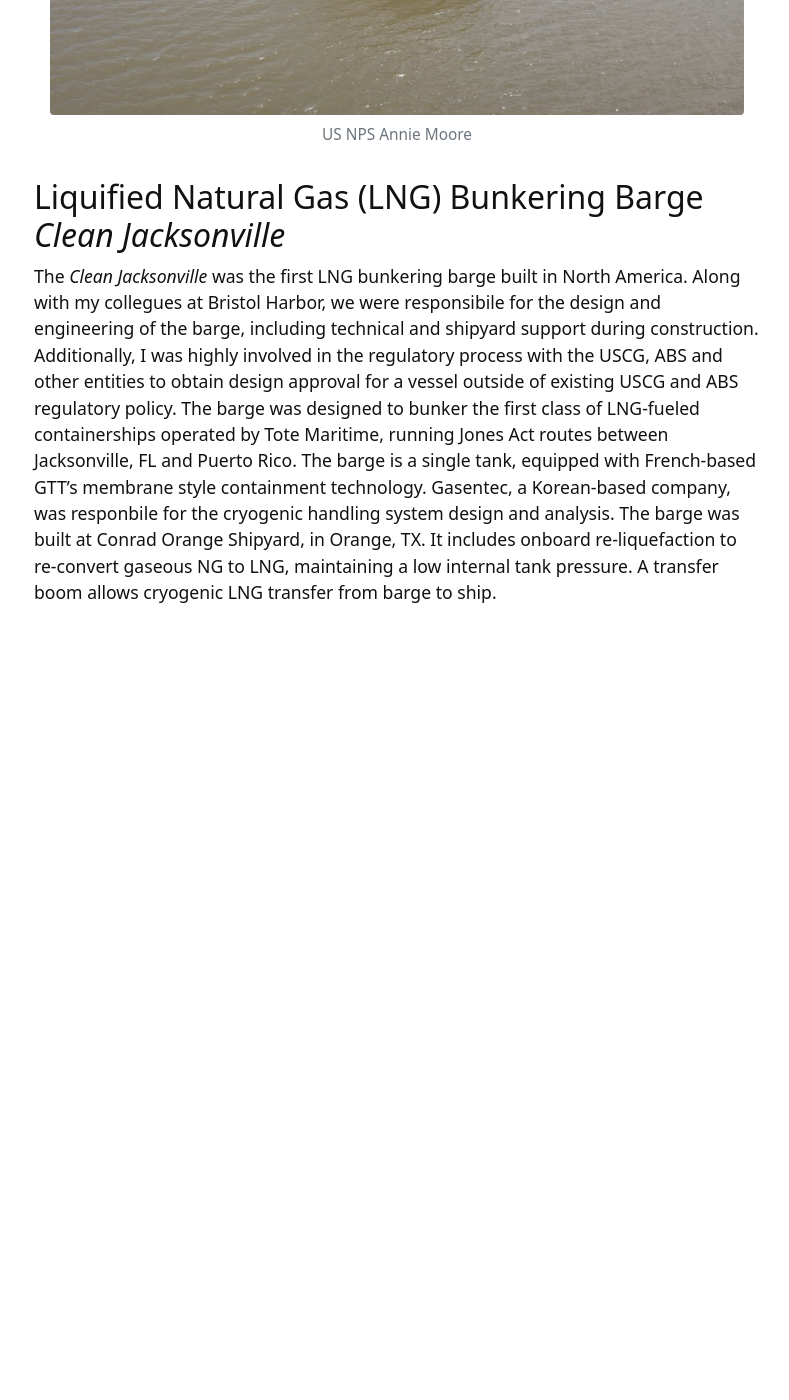
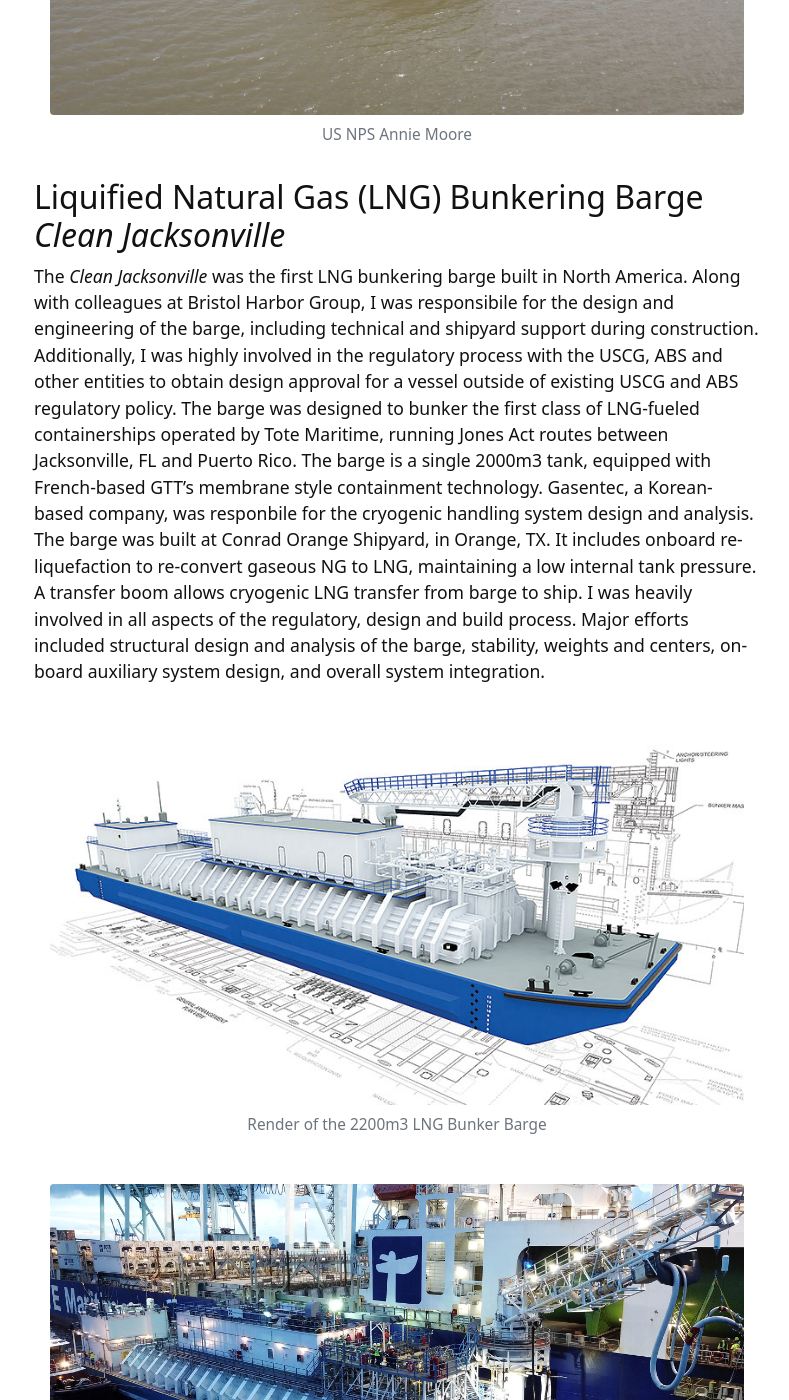
Before and after one commit to ccluett/website, a Jekyll site: the page built from content/2-projects.md, in a window 1280 px wide and 1400 px high, scrolled down 1213 px. Shown: the whole window, without its empty margins (243-1032 px from the left). Built offline with Jekyll 4.4.1, drawn with Linux system fonts in a browser that asks for light colours; before the commit the page ends 1843 px from its top, so only the background shows below that; some of the changed text lies outside the part shown.

Commit message:
Update 2-projects.md

```diff
--- a/content/2-projects.md
+++ b/content/2-projects.md
@@ -14,4 +14,8 @@ The *Annie Moore* is a 74 ft steel-hulled Subchapter T passenger and utility ves
 
 ## Liquified Natural Gas (LNG) Bunkering Barge *Clean Jacksonville*
 
-The *Clean Jacksonville* was the first LNG bunkering barge built in North America. Along with my collegues at Bristol Harbor, we were responsibile for the design and engineering of the barge, including technical and shipyard support during construction. Additionally, I was highly involved in the regulatory process with the USCG, ABS and other entities to obtain design approval for a vessel outside of existing USCG and ABS regulatory policy. The barge was designed to bunker the first class of LNG-fueled containerships operated by Tote Maritime, running Jones Act routes between Jacksonville, FL and Puerto Rico. The barge is a single tank, equipped with French-based GTT's membrane style containment technology. Gasentec, a Korean-based company, was responbile for the cryogenic handling system design and analysis. The barge was built at Conrad Orange Shipyard, in Orange, TX. It includes onboard re-liquefaction to re-convert gaseous NG to LNG, maintaining a low internal tank pressure. A transfer boom allows cryogenic LNG transfer from barge to ship.
+The *Clean Jacksonville* was the first LNG bunkering barge built in North America. Along with colleagues at Bristol Harbor Group, I was responsibile for the design and engineering of the barge, including technical and shipyard support during construction. Additionally, I was highly involved in the regulatory process with the USCG, ABS and other entities to obtain design approval for a vessel outside of existing USCG and ABS regulatory policy. The barge was designed to bunker the first class of LNG-fueled containerships operated by Tote Maritime, running Jones Act routes between Jacksonville, FL and Puerto Rico. The barge is a single 2000m3 tank, equipped with French-based GTT's membrane style containment technology. Gasentec, a Korean-based company, was responbile for the cryogenic handling system design and analysis. The barge was built at Conrad Orange Shipyard, in Orange, TX. It includes onboard re-liquefaction to re-convert gaseous NG to LNG, maintaining a low internal tank pressure. A transfer boom allows cryogenic LNG transfer from barge to ship. I was heavily involved in all aspects of the regulatory, design and build process. Major efforts included structural design and analysis of the barge, stability, weights and centers, on-board auxiliary system design, and overall system integration.
+
+{% include figure.html img="LNG-2200.jpg" caption="Render of the 2200m3 LNG Bunker Barge" width="100%" %}
+
+{% include figure.html img="4-LNG.jpg" caption="*Clean Jacksonville* bunkering a Tote LNG-fuelled Containership" width="100%" %}
```
